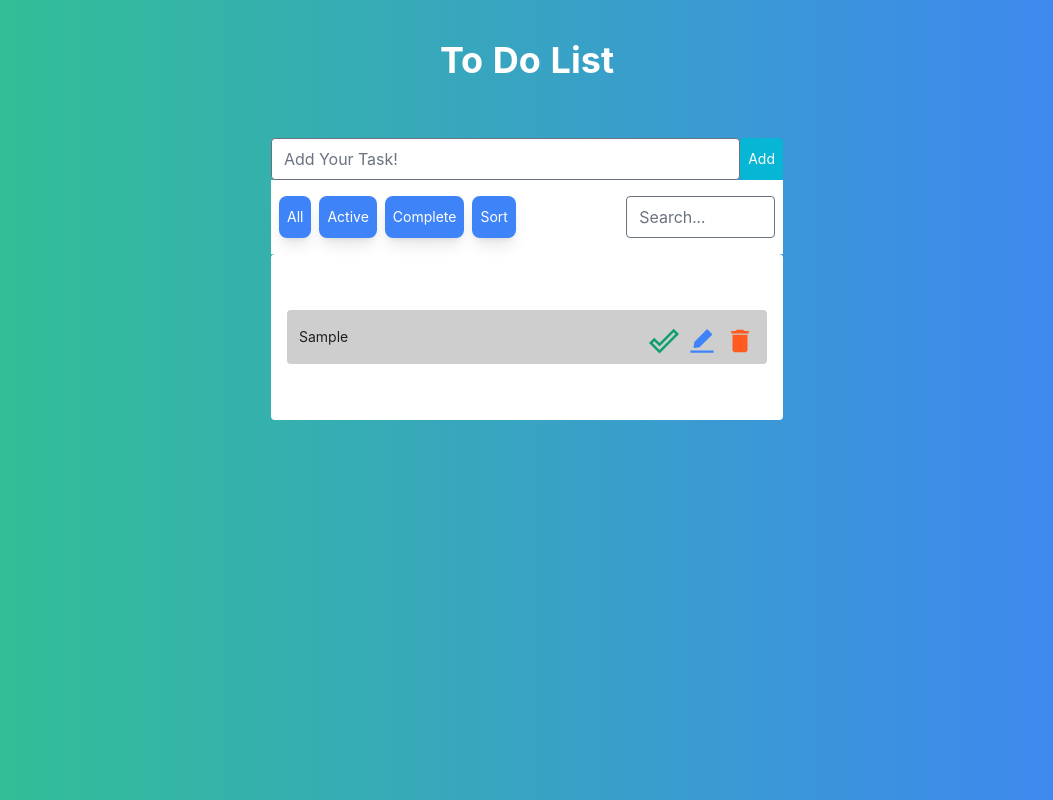
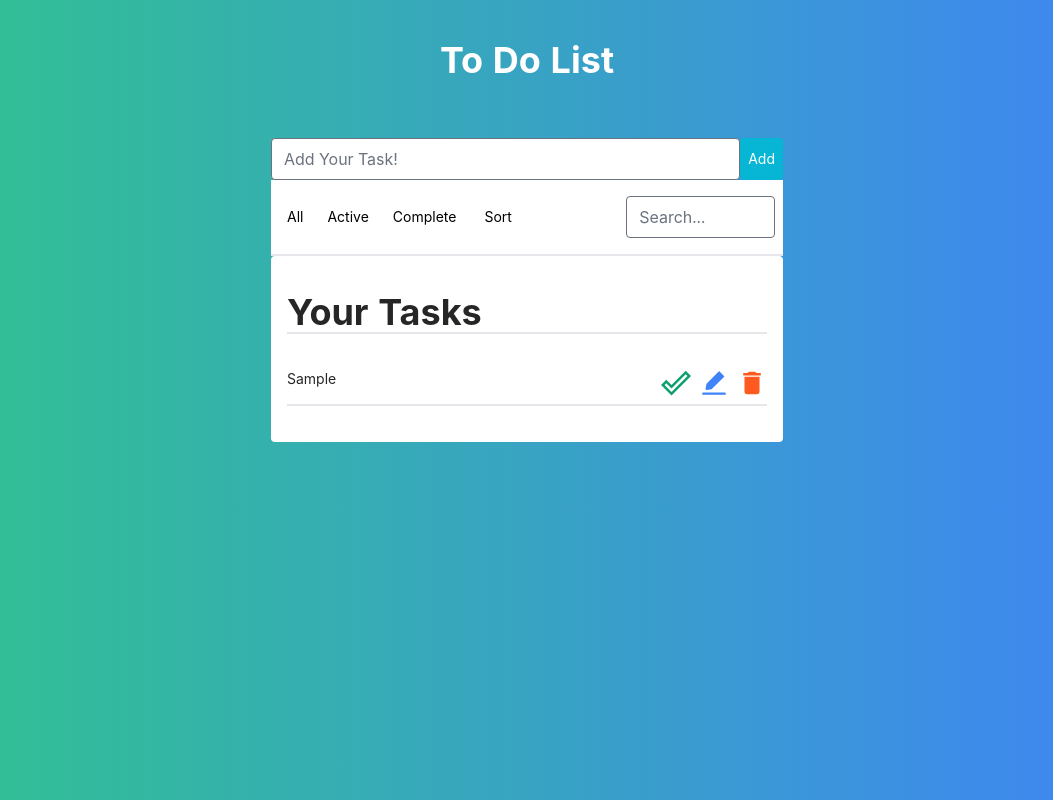
Before and after one commit to Muhammadjon01/Fly-task, a React (Create React App) app: page / in a window 1280 px wide. Both pictures are taken after typing "Sample" into the empty fields and a click on the button "Add". Shown: the whole page, without its empty margins (113-1166 px from the left). Built offline with nearby package versions, Linux system fonts and the light colour scheme.

Commit message:
I change buttons styles with tasks styles

```diff
--- a/src/components/Todo/Todo.jsx
+++ b/src/components/Todo/Todo.jsx
@@ -5,9 +5,9 @@ import { MdDelete, MdDoneOutline } from "react-icons/md";
 function Todo(props) {
   const { text, deleteTodo, completeTodo, isCompleted, editTodoOpen } = props;
   return (
-    <div className="w-full flex flex-col bg-[#cecece] rounded">
-      <div className="w-full text-start flex flex-wrap justify-between px-3">
-        <ul className="my-4 lg:w-[150px]">
+    <div className="w-full flex flex-col rounded">
+      <div className="w-full text-start flex flex-wrap justify-between border-b-2">
+        <ul className="pt-4">
           <li style={isCompleted ? { textDecoration: "line-through" } : {}}>
             {text}
           </li>
--- a/src/container/Todos/Todos.jsx
+++ b/src/container/Todos/Todos.jsx
@@ -53,7 +53,7 @@ function Todos() {
 
       return 0;
     });
-    setTodos(todos)
+    setTodos(todos);
   };
 
   const editTodoOpen = (id) => {
@@ -111,33 +111,34 @@ function Todos() {
               Add
             </button>
           </div>
-          <div className="flex justify-between space-x-4 bg-white text-white px-2 py-4">
+          <div className="flex justify-between space-x-4 bg-white text-black px-2 py-4 border-b-2">
             <div className="flex  space-x-2">
               <button
-                className="rounded-lg px-2 py-1 bg-blue-500 shadow-lg hover:shadow-blue-500/50"
+                className="rounded-lg px-2 py-1  hover:bg-gray-500/50"
                 onClick={allStatus}
               >
                 All
               </button>
               <button
-                className="rounded-lg px-2 py-1 bg-blue-500 shadow-lg hover:shadow-blue-500/50"
+                className="rounded px-2 py-2   hover:bg-gray-500/50"
                 onClick={activeStatus}
               >
                 Active
               </button>
               <button
-                className="rounded-lg px-2 py-1 bg-blue-500 shadow-lg hover:shadow-blue-500/50"
+                className="rounded px-2 py-1   hover:bg-gray-500/50"
                 onClick={completeStatus}
               >
                 Complete
               </button>
               <button
-                className="rounded-lg px-2 py-1 bg-blue-500 shadow-lg hover:shadow-blue-500/50"
+                className="rounded px-3 py-1   hover:bg-gray-500/50"
                 onClick={sortTodos}
               >
                 Sort
               </button>
             </div>
+
 
             <input
               type="search"
@@ -162,8 +163,9 @@ function Todos() {
           />
         </Modal>
 
-        <div className="lg:w-[50%]  bg-white rounded mx-auto py-10">
+        <div className="lg:w-[50%]  bg-white rounded mx-auto py-5">
           <div className="bg-white space-y-2 md:mx-auto mx-auto my-4 px-4">
+            <h1 className="text-4xl font-bold border-b-2">Your Tasks</h1>
             {search === "" &&
               status === "all" &&
               todos.length > 0 &&
```
